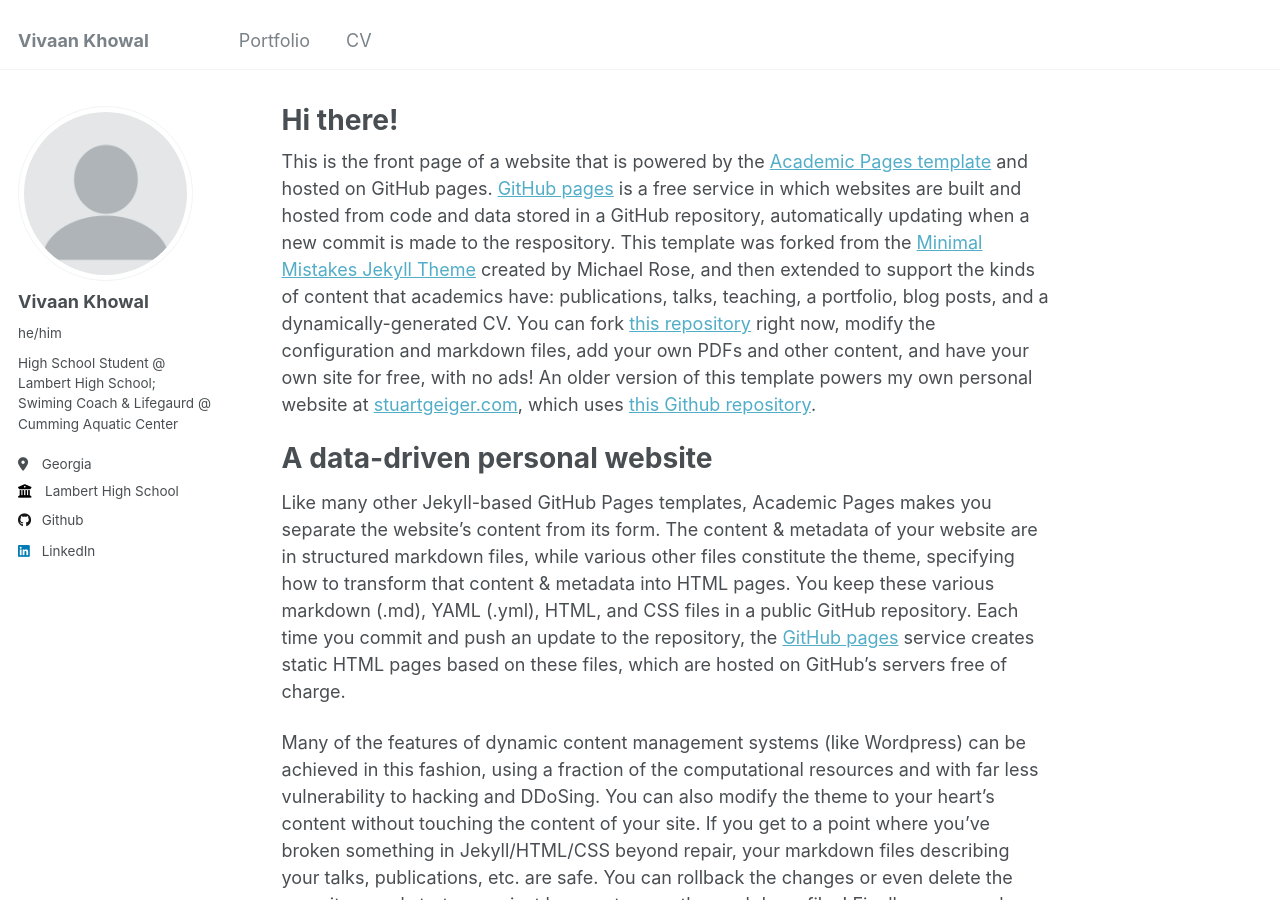
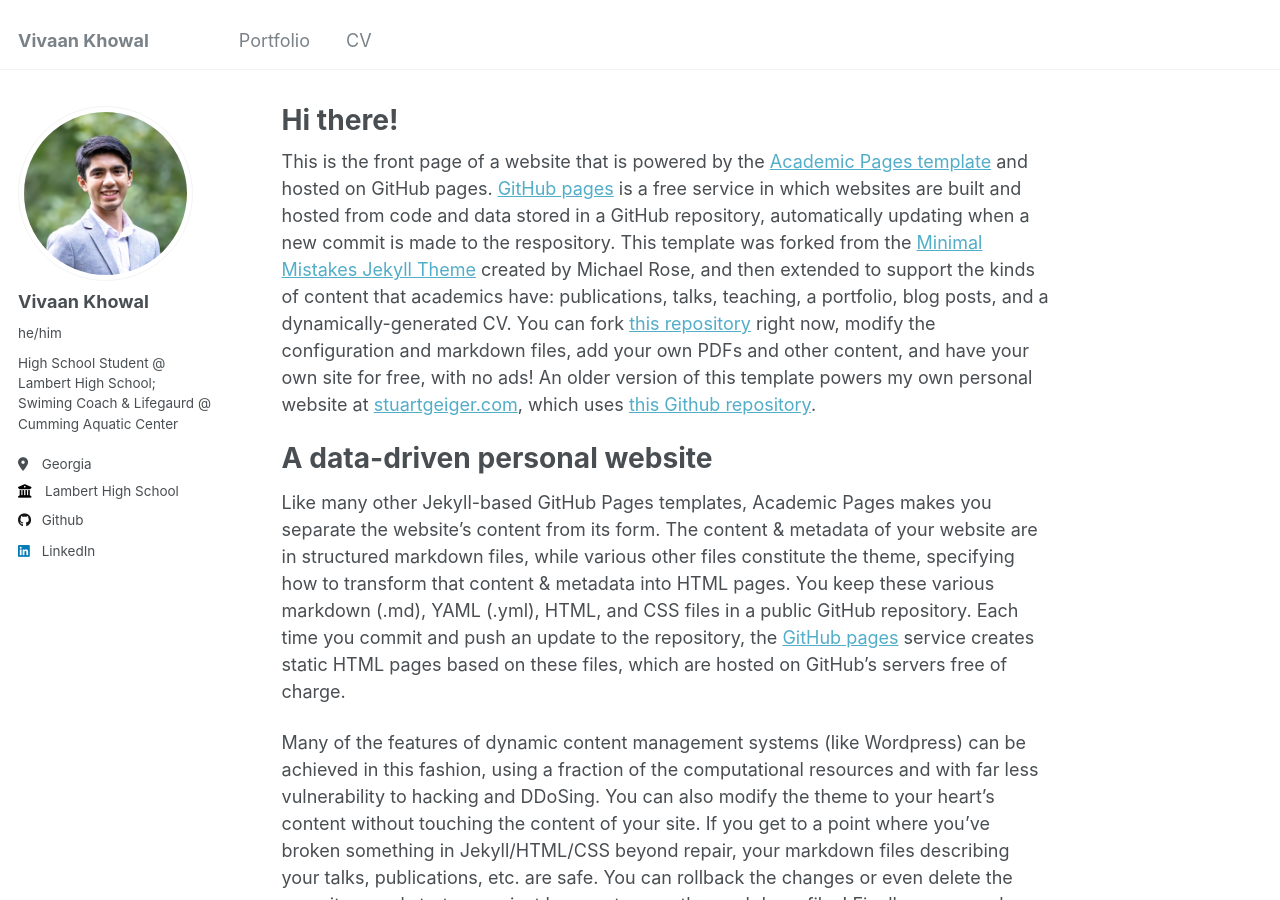
Before and after one commit to vivaankhowal/vivaankhowal.github.io, a Jekyll site: the page built from _pages/about.md, in a window 1280 px wide and 900 px high. Built offline with Jekyll 4.4.1, drawn with Linux system fonts in a browser that asks for light colours.

Commit message:
Update _config.yml

```diff
--- a/_config.yml
+++ b/_config.yml
@@ -21,7 +21,7 @@
 #               Additional customization can be done by editing /_includes/author-profile.html
 author:
   # Biographic information
-  avatar           : "profile.png"
+  avatar           : "vivaan-khowal-mugshot.jpg"
   name             : "Vivaan Khowal"
   pronouns         : "he/him"
   bio              : "High School Student @ Lambert High School; Swiming Coach & Lifegaurd @ Cumming Aquatic Center"
```
